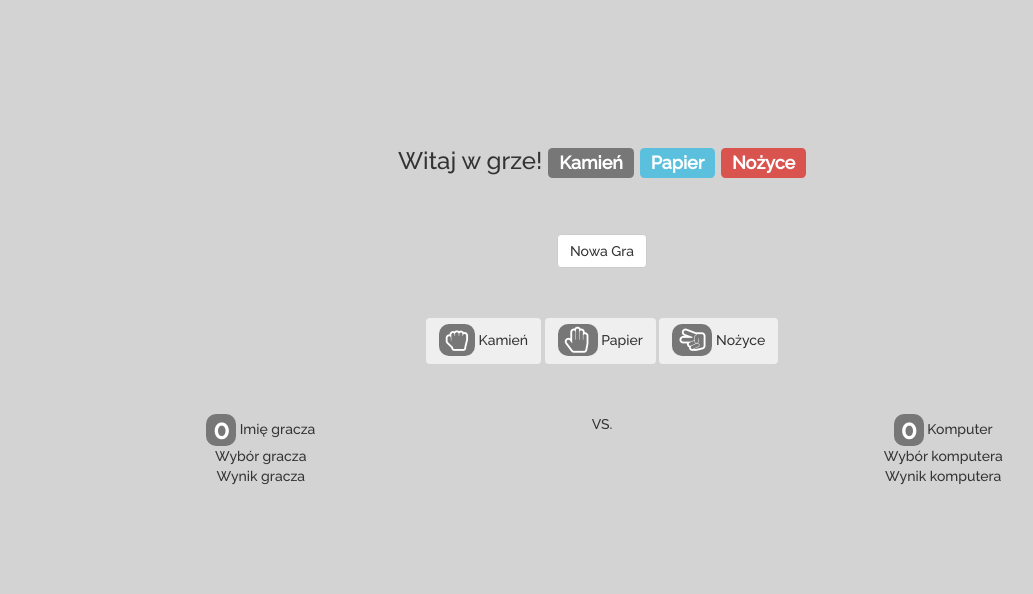
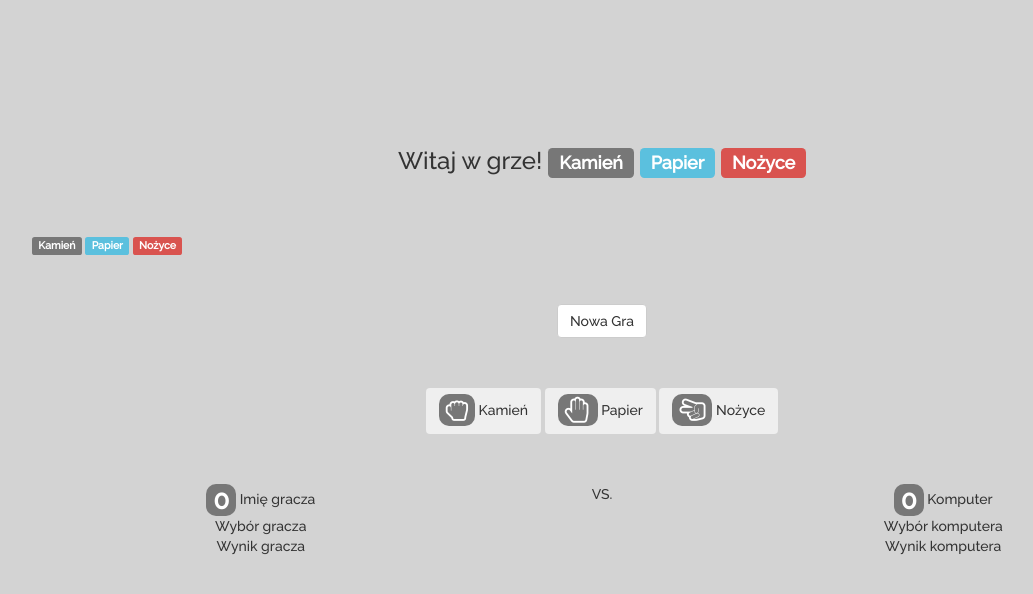
Before and after one commit to MrSTALIN/MrSTALIN.github.io, a plain HTML site: page index.html in a window 1280 px wide. Shown: the whole page, without its empty margins (38-1071 px from the left). Drawn offline with nearby package versions, Linux system fonts and the light colour scheme.

Commit message:
Initial commit

```diff
--- a/index.html
+++ b/index.html
@@ -20,6 +20,15 @@
 					<span class="label label-info">Papier</span>
 					<span class="label label-danger">Nożyce</span>
 				</h3>
+			</div>
+		</div>
+	</section>
+	<section>
+		<div class="welcome-title2">
+			<div class="container">
+				<span class="label label-default">Kamień</span>
+				<span class="label label-info">Papier</span>
+				<span class="label label-danger">Nożyce</span>
 			</div>
 		</div>
 	</section>
```
